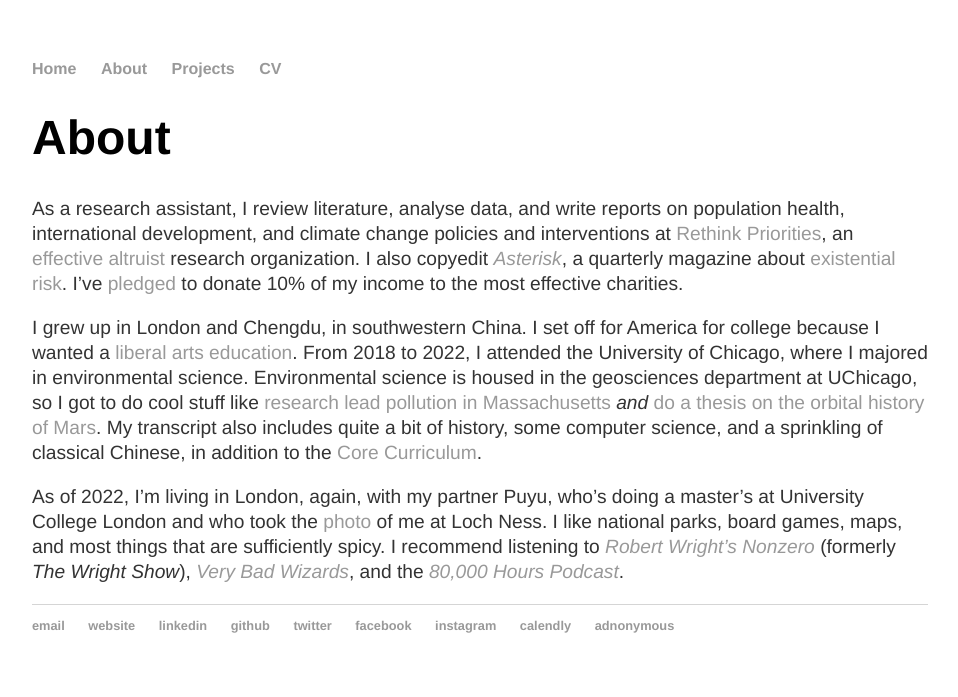
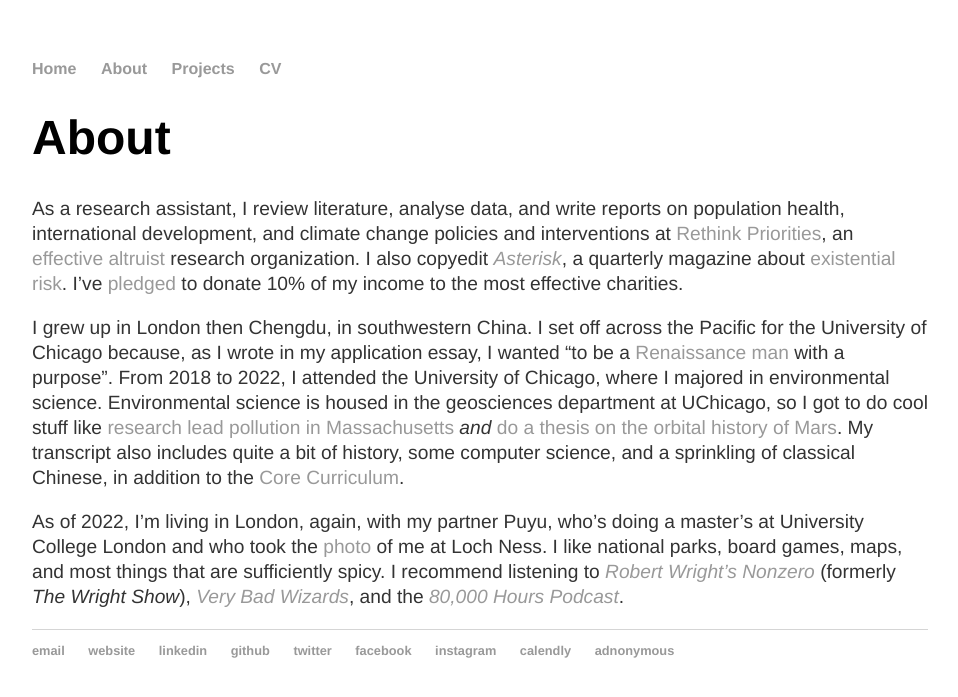
Before and after one commit to y-james-hu/y-james-hu.github.io, a Jekyll site: the page built from about/index.html, in a window 1280 px wide. Shown: the top 697 px of the page, without its empty margins (160-1118 px from the left). Built offline with Jekyll 4.4.1, drawn with Linux system fonts in a browser that asks for light colours.

Commit message:
Update index.html

```diff
--- a/about/index.html
+++ b/about/index.html
@@ -4,6 +4,6 @@
 ---
   <h1>{{ page.title }}</h1>
     <p>As a research assistant, I review literature, analyse data, and write reports on population health, international development, and climate change policies and interventions at <a href = "https://rethinkpriorities.org/">Rethink Priorities</a>, an <a href = "https://effectivealtruism.org">effective altruist</a> research organization. I also copyedit <a href = "http://asteriskmag.com/"><em>Asterisk</em></a>, a quarterly magazine about <a href = "https://theprecipice.com/">existential risk</a>. I’ve <a href="https://www.givingwhatwecan.org/pledge">pledged</a> to donate 10% of my income to the most effective charities.</p>
-    <p>I grew up in London and Chengdu, in southwestern China. I set off for America for college because I wanted a <a href = "https://en.wikipedia.org/wiki/Liberal_arts_education">liberal arts education</a>. From 2018 to 2022, I attended the University of Chicago, where I majored in environmental science. Environmental science is housed in the geosciences department at UChicago, so I got to do cool stuff like <a href = "../projects/mbl_ses_report.pdf">research lead pollution in Massachusetts</a> <em>and</em> <a href = "../projects/uchicago_bs_thesis.pdf">do a thesis on the orbital history of Mars</a>. My transcript also includes quite a bit of history, some computer science, and a sprinkling of classical Chinese, in addition to the <a href = "https://college.uchicago.edu/academics/core-curriculum">Core Curriculum</a>.</p>
+    <p>I grew up in London then Chengdu, in southwestern China. I set off across the Pacific for the University of Chicago because, as I wrote in my application essay, I wanted “to be a <a href = "https://en.wikipedia.org/wiki/Liberal_arts_education">Renaissance man</a> with a purpose”. From 2018 to 2022, I attended the University of Chicago, where I majored in environmental science. Environmental science is housed in the geosciences department at UChicago, so I got to do cool stuff like <a href = "../projects/mbl_ses_report.pdf">research lead pollution in Massachusetts</a> <em>and</em> <a href = "../projects/uchicago_bs_thesis.pdf">do a thesis on the orbital history of Mars</a>. My transcript also includes quite a bit of history, some computer science, and a sprinkling of classical Chinese, in addition to the <a href = "https://college.uchicago.edu/academics/core-curriculum">Core Curriculum</a>.</p>
     <p>As of 2022, I’m living in London, again, with my partner Puyu, who’s doing a master’s at University College London and who took the <a href = "../">photo</a> of me at Loch Ness. I like national parks, board games, maps, and most things that are sufficiently spicy. I recommend listening to <em><a href = "https://bloggingheads.tv/programs/wrightshow">Robert Wright’s Nonzero</a></em> (formerly <em>The Wright Show</em>), <em><a href = "https://www.verybadwizards.com/">Very Bad Wizards</a></em>, and the <em><a href = "https://80000hours.org/podcast/">80,000 Hours Podcast</a></em>.</p>
     <p></p>
```
